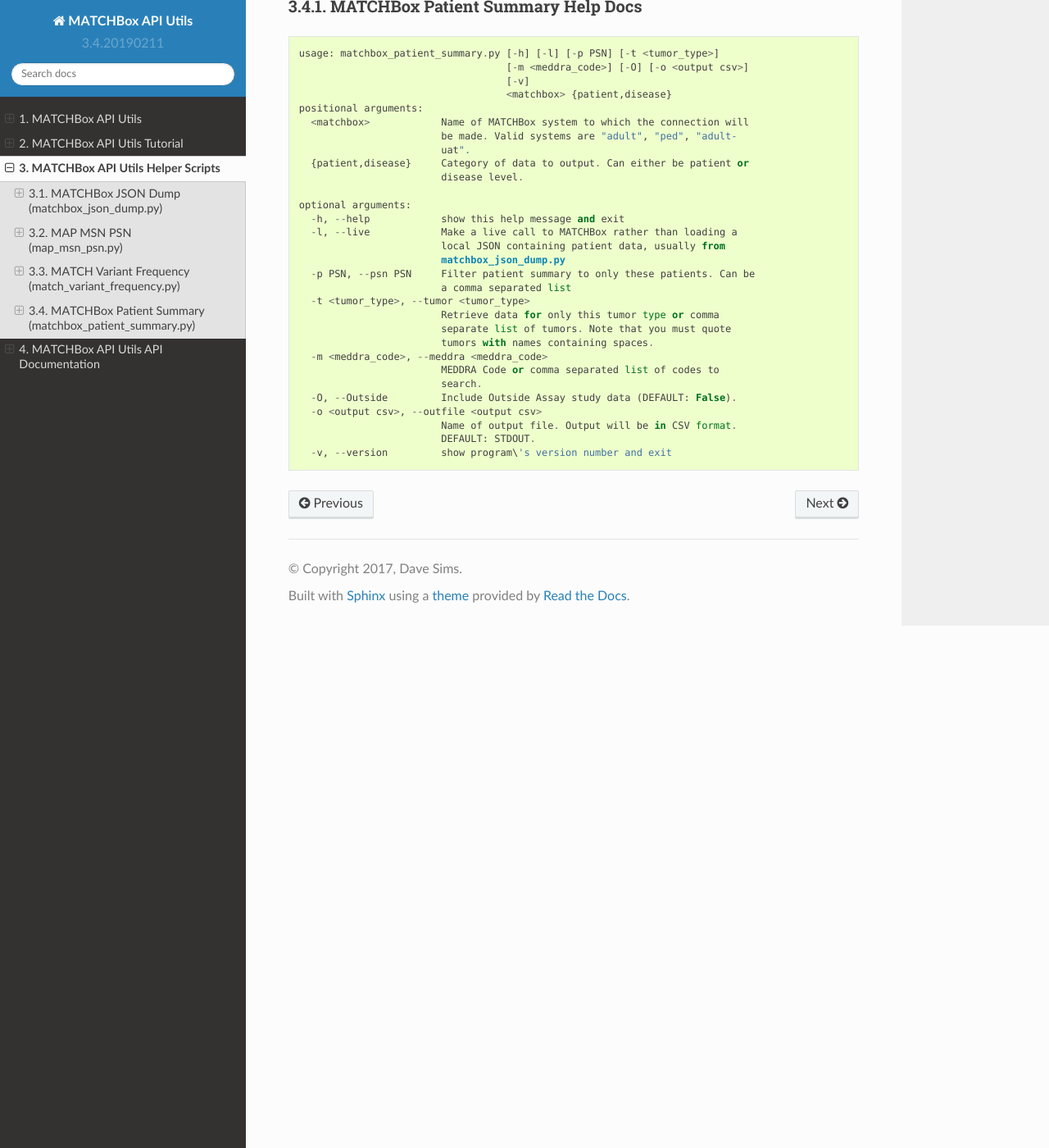
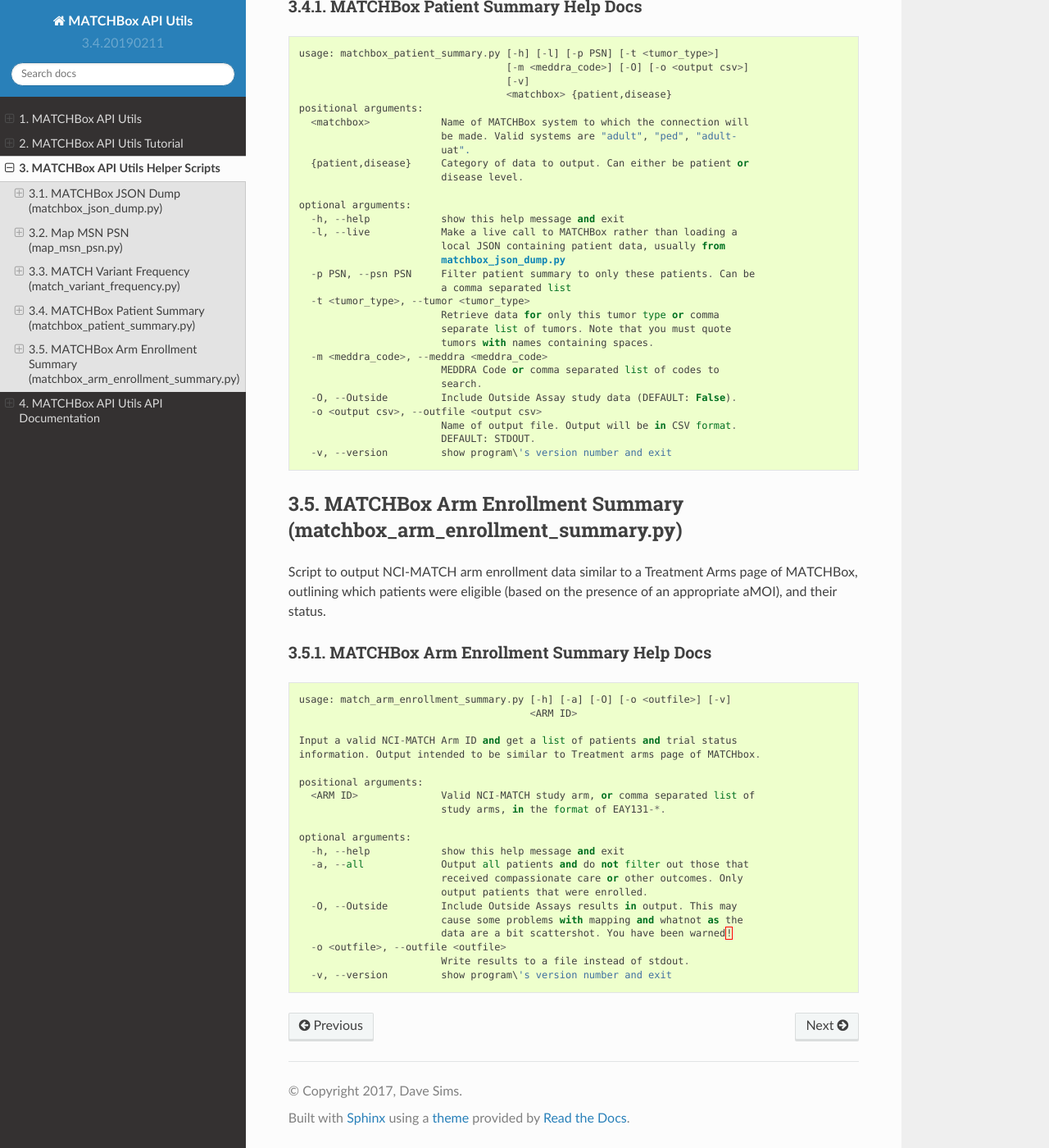
Before and after one commit to FNL-MoCha/matchbox_api_utils, a Sphinx documentation site: the page built from doc/helper_scripts.rst, in a window 1280 px wide and 1400 px high, scrolled down 3438 px. Shown: the whole window at 82% size. Built offline with Sphinx 7.4.7 and the Read the Docs theme 2.0.0, drawn with Linux system fonts in a browser that asks for light colours; some of the changed text lies outside the part shown.

Commit message:
Updated docs

```diff
--- a/doc/helper_scripts.rst
+++ b/doc/helper_scripts.rst
@@ -1,12 +1,15 @@
+*********************************
 MATCHBox API Utils Helper Scripts
-=================================
+*********************************
 Included in the package are a few pre-made helper scripts for routine work. In
 general you'll get more mileage out of just loading the modules and rolling
 your own.  However, there are some very frequent use cases where one of these
 pre-made scripts might be helpful.
 
+
 MATCHBox JSON Dump (matchbox_json_dump.py)
-------------------------------------------
+==========================================
+
 Get a dataset from MATCHBox and dump as a JSON object that we can use
 later on to speed up development and periodic searching for data.
 
@@ -22,7 +25,8 @@
     older data.
 
 MATCHBox JSON Dump Help Doc
-***************************
+---------------------------
+
 .. code-block:: python
 
     usage: matchbox_json_dump.py [-h] [-d <raw_mb_datafile.json>] [-r] [-p <psn>]
@@ -64,8 +68,8 @@
 or troubleshooting.
 
 
-MAP MSN PSN (map_msn_psn.py)
-----------------------------
+Map MSN PSN (map_msn_psn.py)
+============================
 
 Input a MSN, BSN, or PSN, and return the other identifiers. Useful when trying
 to retrieve the correct dataset and you only know one piece of information.
@@ -76,8 +80,8 @@
     We are only working with internal BSN, MSN, and PSN numbers for now and
     can not return Outside Assay identifiers at this time.
 
-MAP MSN PSN Help Doc
-********************
+Map MSN PSN Help Doc
+--------------------
 
 .. code-block:: python
 
@@ -106,7 +110,7 @@
       -v, --version         show program\'s version number and exit
 
 MATCH Variant Frequency (match_variant_frequency.py)
-----------------------------------------------------
+====================================================
 
 Input a list of genes by variant type and get back a table of NCI-MATCH hits
 that can be further analyzed in Excel. Can either input a patient (or comma
@@ -114,7 +118,7 @@
 the patient set to the non-outside assay results only.
 
 MATCH Variant Frequency Help Docs
-*********************************
+---------------------------------
 
 .. code-block:: python
 
@@ -159,7 +163,7 @@
 
 
 MATCHBox Patient Summary (matchbox_patient_summary.py)
-------------------------------------------------------
+======================================================
 
 Get patient or disease summary statistics and data from the MATCH dataset.
 Choosing the ``patient`` option will allow one to get a listing of patients in
@@ -175,7 +179,7 @@
     is recommended and preferred.
 
 MATCHBox Patient Summary Help Docs
-**********************************
+----------------------------------
 
 .. code-block:: python
 
@@ -209,3 +213,39 @@
                             Name of output file. Output will be in CSV format.
                             DEFAULT: STDOUT.
       -v, --version         show program\'s version number and exit
+
+
+MATCHBox Arm Enrollment Summary (matchbox_arm_enrollment_summary.py)
+====================================================================
+
+Script to output NCI-MATCH arm enrollment data similar to a Treatment Arms
+page of MATCHBox, outlining which patients were eligible (based on the presence
+of an appropriate aMOI), and their status.
+
+
+MATCHBox Arm Enrollment Summary Help Docs
+-----------------------------------------
+
+.. code-block:: python
+
+   usage: match_arm_enrollment_summary.py [-h] [-a] [-O] [-o <outfile>] [-v]
+                                          <ARM ID>
+
+   Input a valid NCI-MATCH Arm ID and get a list of patients and trial status
+   information. Output intended to be similar to Treatment arms page of MATCHbox.
+
+   positional arguments:
+     <ARM ID>              Valid NCI-MATCH study arm, or comma separated list of
+                           study arms, in the format of EAY131-*.
+
+   optional arguments:
+     -h, --help            show this help message and exit
+     -a, --all             Output all patients and do not filter out those that
+                           received compassionate care or other outcomes. Only
+                           output patients that were enrolled.
+     -O, --Outside         Include Outside Assays results in output. This may
+                           cause some problems with mapping and whatnot as the
+                           data are a bit scattershot. You have been warned!
+     -o <outfile>, --outfile <outfile>
+                           Write results to a file instead of stdout.
+     -v, --version         show program\'s version number and exit
--- a/doc/index.rst
+++ b/doc/index.rst
@@ -3,8 +3,8 @@
    You can adapt this file completely to your liking, but it should at least
    contain the root `toctree` directive.
 
-Welcome to MATCHBox API Utils Documentation
-===========================================
+MATCHBox API Utils Documentation
+=================================
 
 .. toctree::
    :numbered:
```
Also changed, not shown: doc/intro.rst (+5 -12 lines), doc/tutorial.rst (+13 -13 lines), 1 other file.
